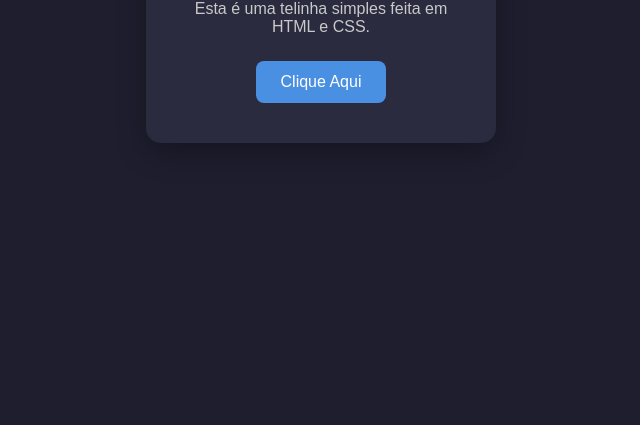
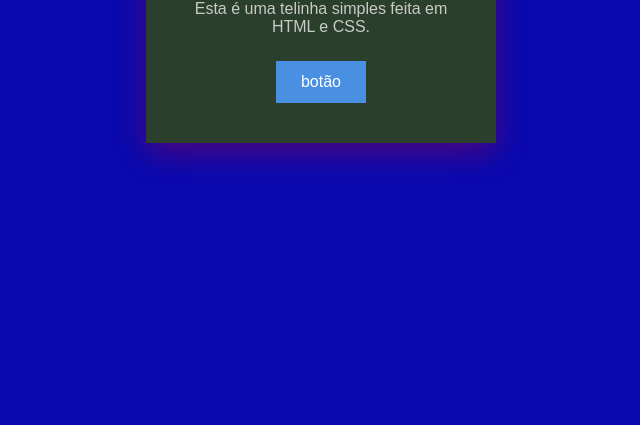
Before and after one commit to codkovalski/teste, a plain HTML site: page index.html in a window 1280 px wide. Shown: the part 375-800 px from the top of the page, without its empty margins (319-959 px from the left). Drawn offline with Linux system fonts and the light colour scheme.

Commit message:
mudando as cores

```diff
--- a/index.html
+++ b/index.html
@@ -22,7 +22,7 @@
     }
 
     body{
-        background: #1e1e2f;
+        background: #0909af;
         display: flex;
         justify-content: center;
         align-items: center;
@@ -30,13 +30,12 @@
     }
 
     .card{
-        background: #2b2b40;
+        background: #2b402c;
         padding: 40px;
         width: 350px;
-        border-radius: 15px;
         text-align: center;
         color: white;
-        box-shadow: 0 10px 30px rgba(0,0,0,0.3);
+        box-shadow: 0 10px 30px rgba(233, 0, 0, 0.3);
     }
 
     h1{
@@ -53,7 +52,6 @@
         background: #4a90e2;
         color: white;
         padding: 12px 25px;
-        border-radius: 8px;
         cursor: pointer;
         font-size: 16px;
         transition: .3s;
@@ -69,7 +67,7 @@
     <div class="card">
         <h1>Olá, Leandro!</h1>
         <p>Esta é uma telinha simples feita em HTML e CSS.</p>
-        <button>Clique Aqui</button>
+        <button>botão</button>
     </div>
 
 </body>
```
